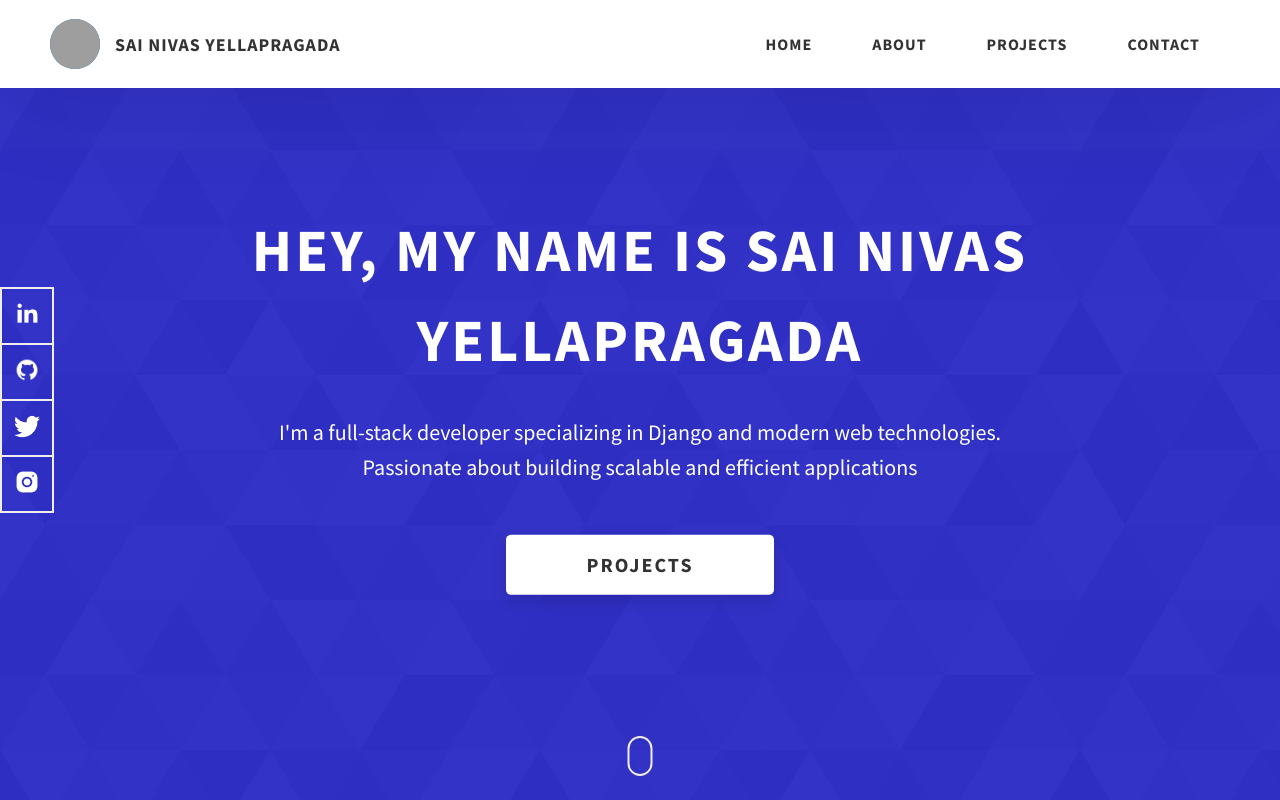
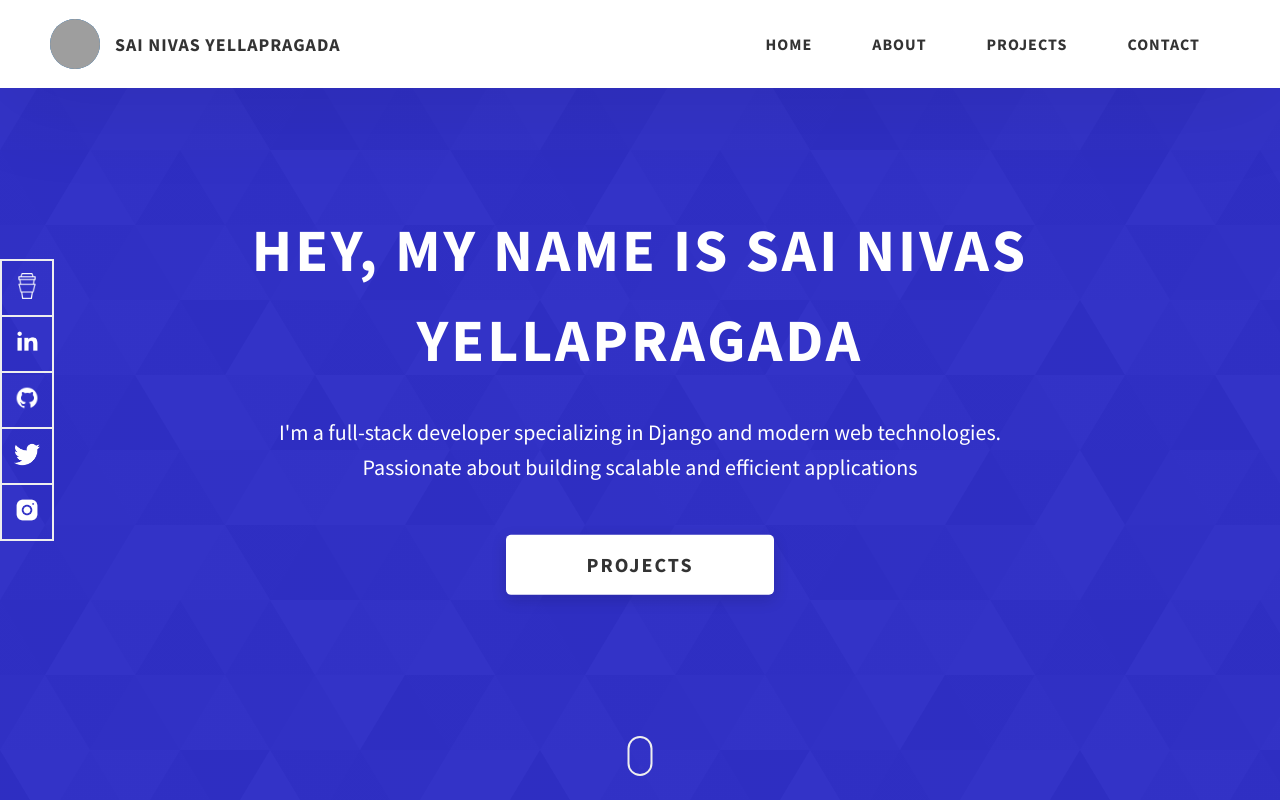
Before and after one commit to sainivas-yellapragada/sainivas-yellapragada.github.io, a plain HTML site: page index.html in a window 1280 px wide. Shown: the top 800 px of the page. Drawn offline with nearby package versions, Linux system fonts and the light colour scheme; grey boxes are pictures that could not be loaded.

Commit message:
Add coffee donation link and icon to homepage

```diff
--- a/index.html
+++ b/index.html
@@ -94,6 +94,15 @@
         </div>
       </div>
       <div class="home-hero__socials">
+        <div class="home-hero__social">
+          <a href="http://www.buymeacoffee.com/sainivasyellapragada" class="home-hero__social-icon-link">
+            <img
+              src="./assets/png/cofee.png"
+              alt="Twitter icon"
+              class="home-hero__social-icon"
+            />
+          </a>
+        </div>
         <div class="home-hero__social">
           <a href="https://www.linkedin.com/in/sai-nivas-yellapragada" class="home-hero__social-icon-link">
             <img
```
Also changed, not shown: assets/png/cofee.png (added).
